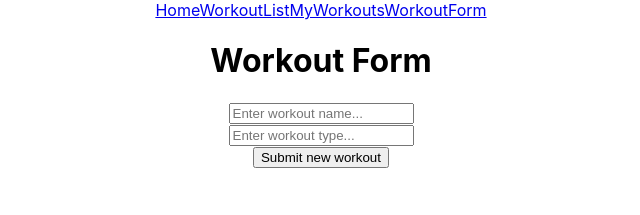
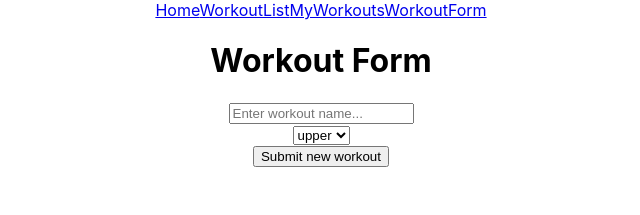
Before and after one commit to MichaelDDJ/Phase-2-Project, a React (Create React App) app: page /WorkoutForm in a window 1280 px wide. Shown: the top 215 px of the page, without its empty margins (319-959 px from the left). Built offline with nearby package versions, Linux system fonts and the light colour scheme; data requests are answered from the project's data file.

Commit message:
CHanged form to have option value for second inout.

```diff
--- a/db.json
+++ b/db.json
@@ -29,11 +29,6 @@
       "id": 6,
       "workout": "planks",
       "type": "upper"
-    },
-    {
-      "workout": "eradsfg",
-      "type": "adfgdsfg",
-      "id": 7
     }
   ]
 }
--- a/src/WorkoutForm.js
+++ b/src/WorkoutForm.js
@@ -8,7 +8,11 @@ function WorkoutForm ({name, type, setName, setType, handleSubmit}) {
             <form onSubmit={handleSubmit}>
                 <input type="text" placeholder="Enter workout name..." onChange={(e) => setName(e.target.value)} value={name} ></input>
                 <br></br>
-                <input type="text" placeholder="Enter workout type..." onChange={(e) => setType(e.target.value)} value={type} ></input>
+                <select id="type select" value={type} onChange={(e) => setType(e.target.value)}>
+                    <option value="upper">upper</option>
+                    <option value="lower">lower</option>
+                    <option value="full">full</option>
+                </select>
                 <br></br>
                 <button>Submit new workout</button>
             </form>
```
